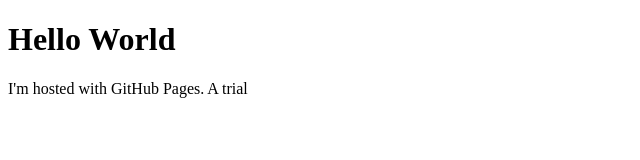
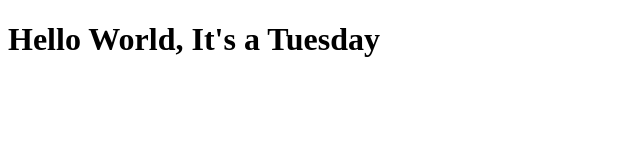
Before and after one commit to shamsheeryousaf/shamsheeryousaf.github.io, a plain HTML site: page index.html in a window 1280 px wide. Shown: the whole page, without its empty margins (0-640 px from the left). Drawn offline with Linux system fonts and the light colour scheme.

Commit message:
Update index.html
Mentions day of the week

```diff
--- a/index.html
+++ b/index.html
@@ -1,7 +1,11 @@
 <!DOCTYPE html>
 <html>
 <body>
-<h1>Hello World</h1>
-<p>I'm hosted with GitHub Pages. A trial</p>
+<h1 id="greeting">Hello World</h1>
+<script>
+const days = ['Sunday', 'Monday', 'Tuesday', 'Wednesday', 'Thursday', 'Friday', 'Saturday'];
+const today = new Date().getDay();
+document.getElementById('greeting').textContent = `Hello World, It's a ${days[today]}`;
+</script>
 </body>
 </html>
```
